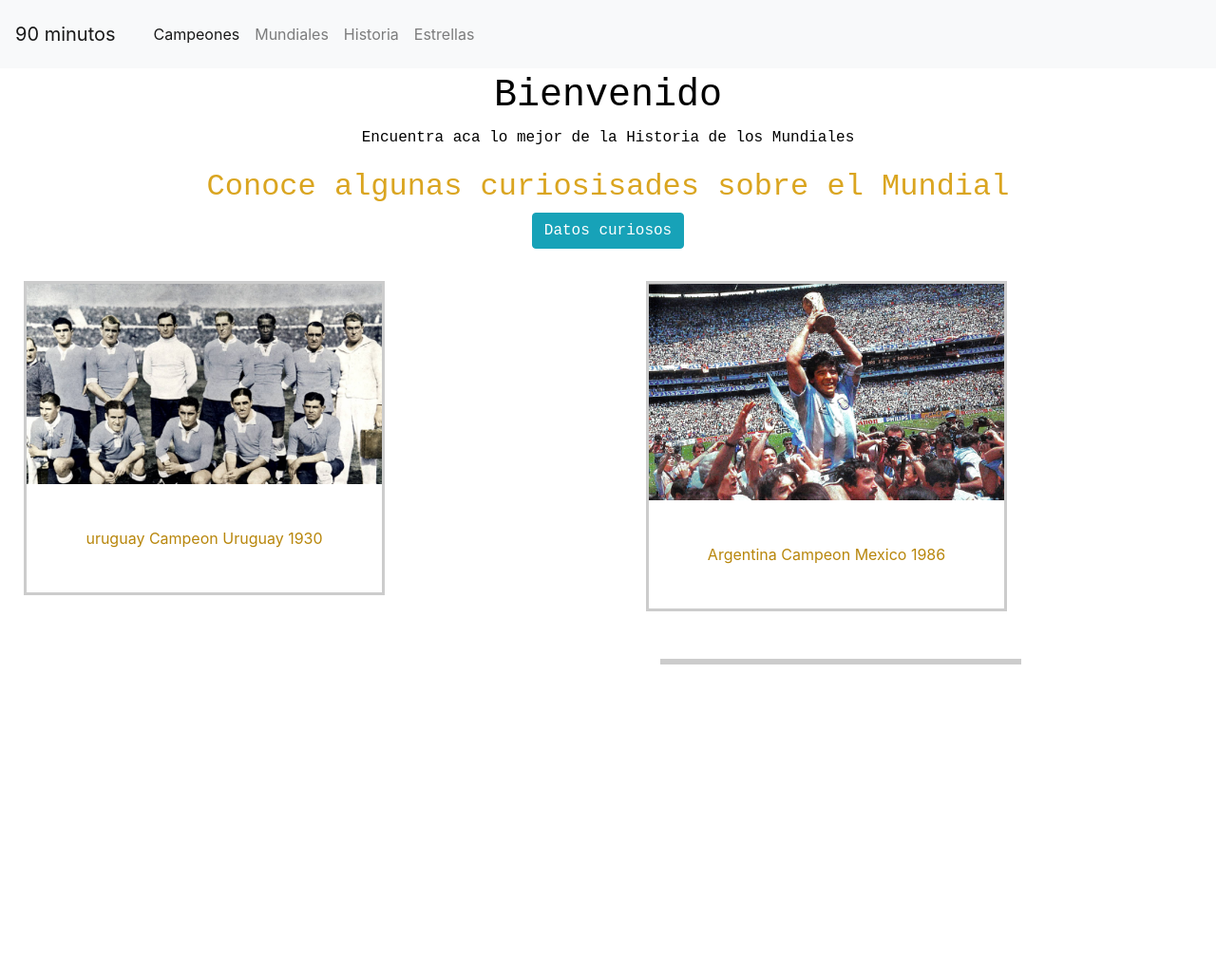
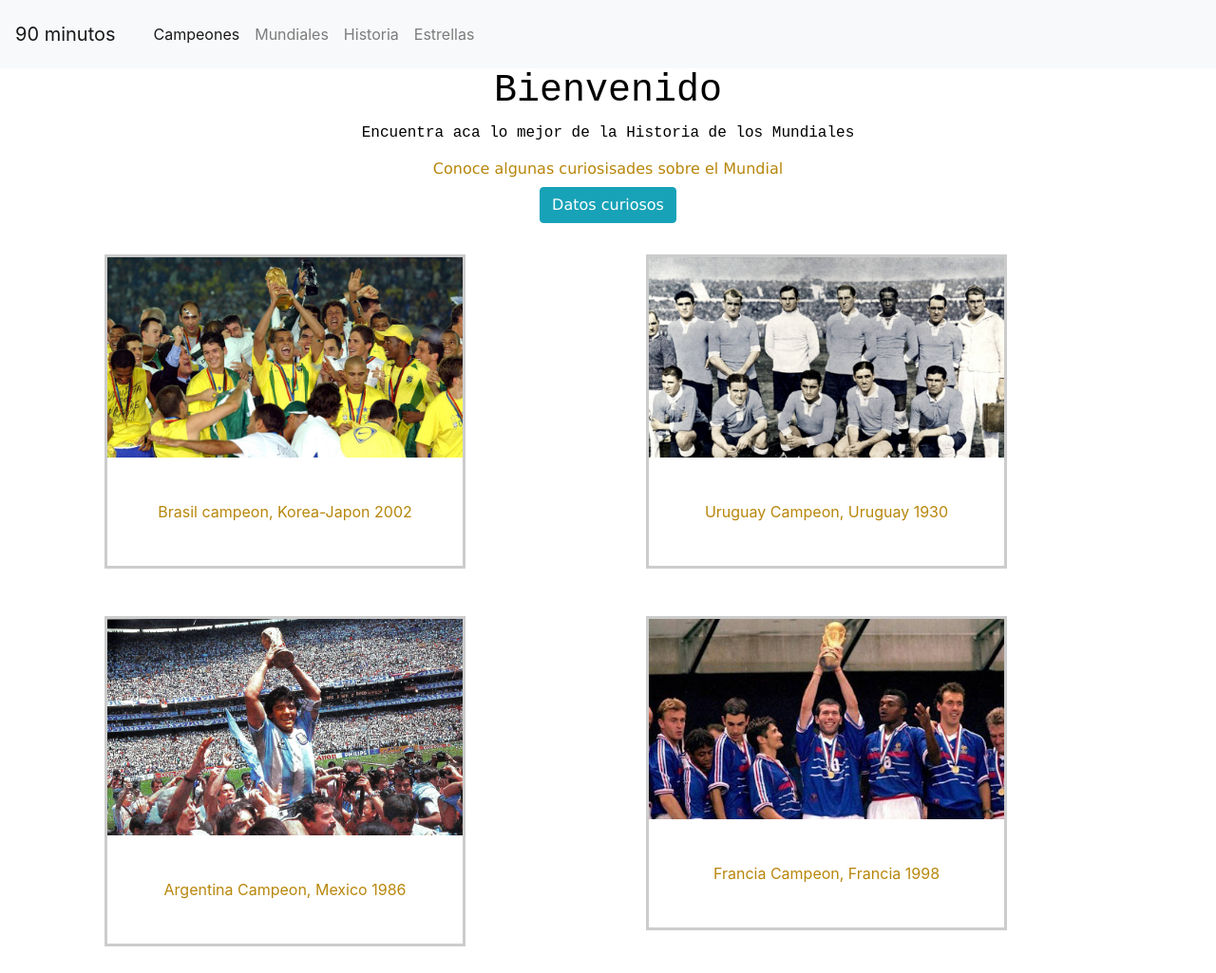
Before and after one commit to kelk03/cs50w-project0, a plain HTML site: page index.html in a window 1280 px wide. Shown: the top 1025 px of the page at 95% size. Before the commit the page ends 800 px from the top, so only its background shows below. Drawn offline with nearby package versions, Linux system fonts and the light colour scheme.

Commit message:
index actualizado

```diff
--- a/estilo/style.css
+++ b/estilo/style.css
@@ -46,17 +46,11 @@ div.relative {
   border: 3px solid #73AD21;
 }
 
-div.container {
-  text-align:center;
-  padding: 5px 5px;
-  color:black
-}
 div.h2
 {
-  font-family: monospace;
+  font-family:Verdana, Geneva, Tahoma, sans-serif;
   text-align: center;
   color:goldenrod;
-
 }
 div.gallery {
   margin: 25px;
@@ -82,4 +76,6 @@ div.desc {
 div.Jumbotron
 {
   font-family: 'Courier New', Courier, monospace;
+  color: black;
+  text-align: center;
 }
--- a/index.html
+++ b/index.html
@@ -35,38 +35,73 @@
           </ul>
         </div>
       </nav>
-    <div class="container">
+    <div class="container" >
       <div class="Jumbotron">
         <h1> Bienvenido </h1>
         <p>Encuentra aca lo mejor de la Historia de los Mundiales</p>
       </div>
+        </div>
     </div>
         <div class="h2">
-        <h2>Conoce algunas curiosisades sobre el Mundial</h2>
+        <h6>Conoce algunas curiosisades sobre el Mundial</h6>
       <a href="/templates/Datos-curiosos.html" class="btn btn-info" role="button">Datos curiosos</a>
         </div>
       </div>
+  <div  class="container">
+   <div class="row">
+     <div class="col order-5">
+       <div class="gallery">
+         <a target="_blank" href="https://www.instagram.com/hassiel__/">
+          <img src="/estilo/imagenes/uruguay1930.jpg" alt="Cinque Terre" width="400" height="150">
+        </a>
+        <div class="desc">Uruguay Campeon, Uruguay 1930</div>
+       </div>
+     </div>
+     <div class="col order-5">
+       <div class="gallery">
+         <a target="_blank" href="/estilo/imagenes/argentina1986.jpg">
+          <img src="/estilo/imagenes/argentina1986.jpg" alt="Cinque Terre" width="250" height="5">
+        </a>
+        <div class="desc">Argentina Campeon, Mexico 1986</div>
+       </div>
+       </div>
+       <div class="col order-5">
+         <div class="gallery">
+           <a target="_blank" href="/estilo/imagenes/francia1998.jpg">
+            <img src="/estilo/imagenes/francia1998.jpg" alt="Cinque Terre" width="400" height="150">
+          </a>
+          <div class="desc">Francia Campeon, Francia 1998</div>
+         </div>
+       </div>
+       <div class="col">
+        <div class="gallery">
+          <a target="_blank" href="/estilo/imagenes/brasil2002.jpg">
+           <img src="/estilo/imagenes/brasil2002.jpg" alt="Cinque Terre"  width="400" height="150">
+         </a>
+         <div class="desc">Brasil campeon, Korea-Japon 2002</div>
+        </div>
+      </div>
+   </div>
+  </div>
+  <div  class="container">
    <div class="row">
      <div class="col">
        <div class="gallery">
-         <a target="_blank" href="/estilo/imagenes/uruguay1930.jpg">
-          <img src="/estilo/imagenes/uruguay1930.jpg" alt="Cinque Terre" width="600" height="400">
+         <a target="_blank" href="/estilo/imagenes/italia2006.jpg">
+          <img src="/estilo/imagenes/italia2006.jpg" alt="Cinque Terre"  width="400" height="150">
         </a>
-        <div class="desc">uruguay Campeon Uruguay 1930</div>
+        <div class="desc">Italia campeon, Alemania 2006</div>
        </div>
      </div>
      <div class="col">
        <div class="gallery">
-         <a target="_blank" href="/estilo/imagenes/argentina1986.jpg">
-          <img src="/estilo/imagenes/argentina1986.jpg" alt="Cinque Terre" width="600" height="400">
+         <a target="_blank" href="/estilo/imagenes/espana2010.jpg">
+          <img src="/estilo/imagenes/espana2010.jpg" alt="width=400" height="150">
         </a>
-        <div class="desc">Argentina Campeon Mexico 1986</div>
+        <div class="desc">España campeon, Sudafrica 2010</div>
        </div>
-       <div class="col">
-         <div class="gallery"></div>
-       </div>
-
      </div>
    </div>
+  </div>
 </body>
 </html>
```
Also changed, not shown: templates/Datos-curiosos.html (+3 -0 lines), estilo/imagenes/espana2010.jpg (added), templates/Historia.html (line endings or trailing spaces).
